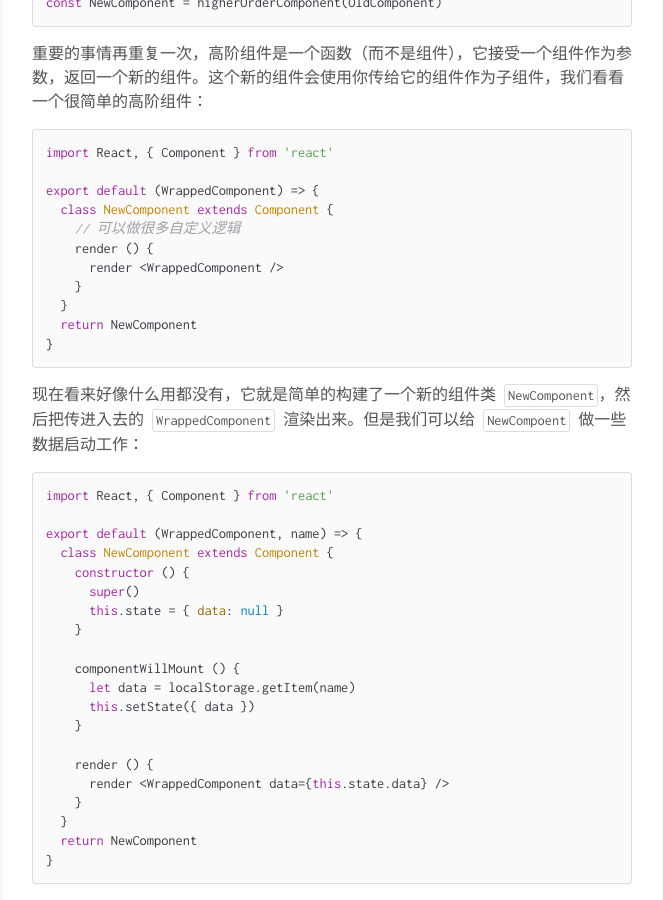
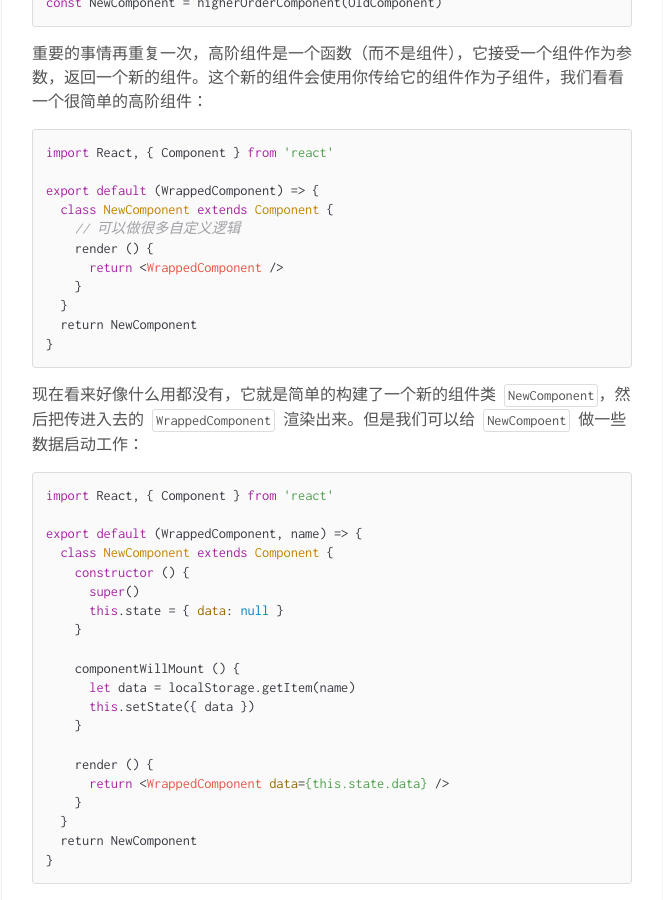
Before and after one commit to huzidaha/react-naive-book, a Jekyll site: the page built from _posts/2016-12-05-lesson28.md, in a window 1280 px wide and 900 px high, scrolled down 578 px. Shown: the whole window, without its empty margins (308-971 px from the left). Built offline with Jekyll 4.4.1, drawn with Linux system fonts in a browser that asks for light colours; comment, search, counter and statistics services are not loaded.

Commit message:
fix typo

```diff
--- a/_posts/2016-12-05-lesson28.md
+++ b/_posts/2016-12-05-lesson28.md
@@ -27,7 +27,7 @@ export default (WrappedComponent) => {
   class NewComponent extends Component {
     // 可以做很多自定义逻辑
     render () {
-      render <WrappedComponent />
+      return <WrappedComponent />
     }
   }
   return NewComponent
@@ -52,7 +52,7 @@ export default (WrappedComponent, name) => {
     }
 
     render () {
-      render <WrappedComponent data={this.state.data} />
+      return <WrappedComponent data={this.state.data} />
     }
   }
   return NewComponent
@@ -143,7 +143,7 @@ export default (WrappedComponent, name) => {
     }
 
     render () {
-      render <WrappedComponent data={this.state.data} />
+      return <WrappedComponent data={this.state.data} />
     }
   }
   return NewComponent
```
